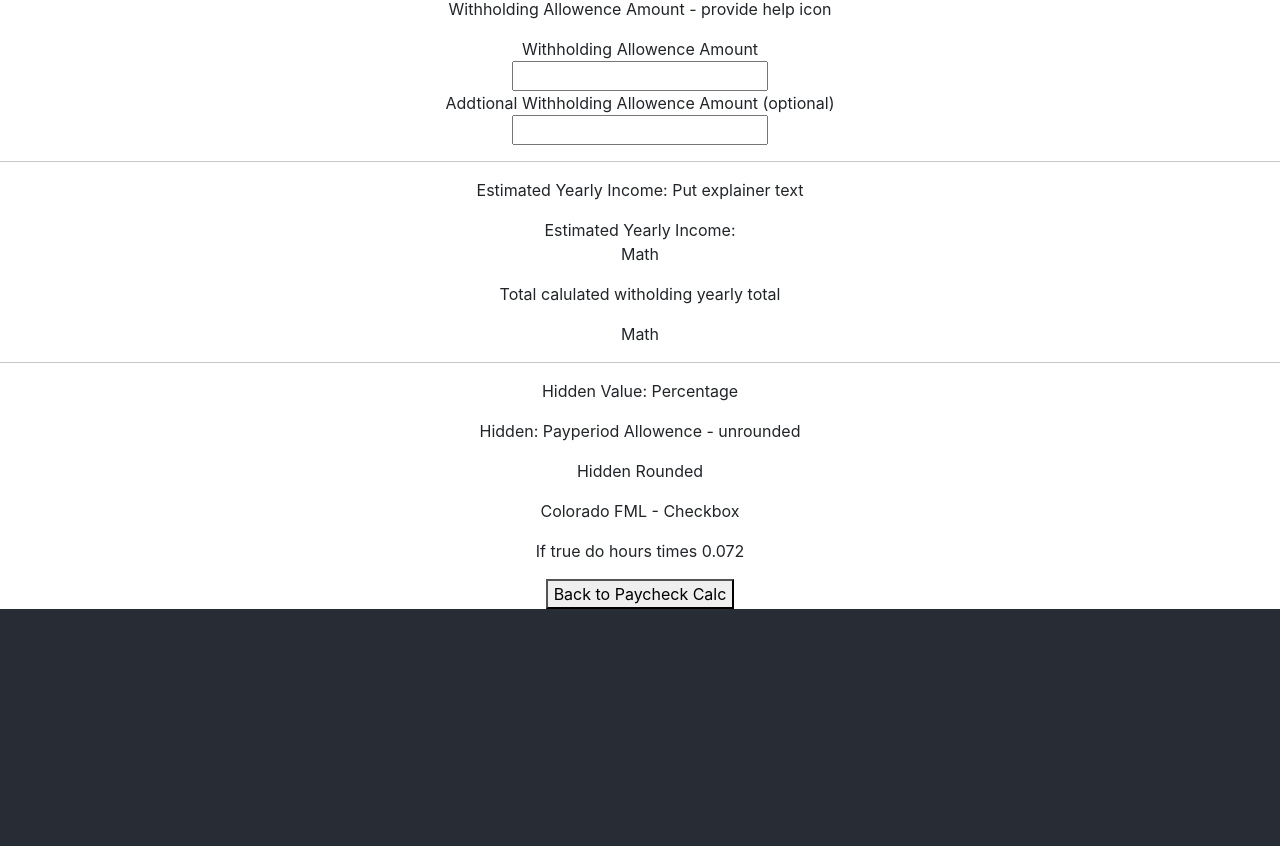
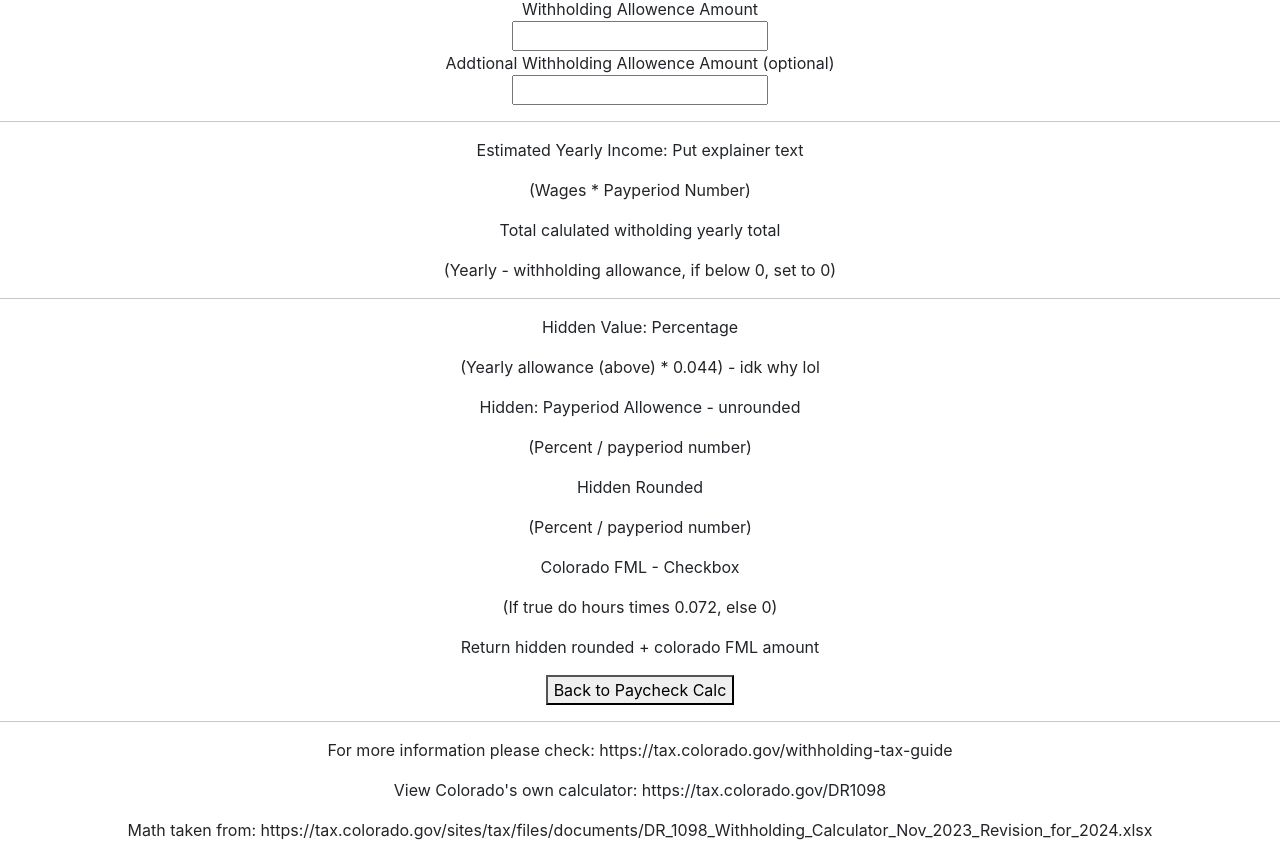
Before and after one commit to Jimby3/CS-3110-mobile-web, a React (Create React App) app: page /paycheck-config in a window 1280 px wide. Shown: the part 234-1080 px from the top of the page. Built offline with nearby package versions, Linux system fonts and the light colour scheme; no server answers; the HTML template or start-up script is replaced by a standard one.

Commit message:
Added links to Live Colorado Links

```diff
--- a/src/pages/paycheck-pages/PaycheckConfig.jsx
+++ b/src/pages/paycheck-pages/PaycheckConfig.jsx
@@ -29,8 +29,6 @@ const PaycheckConfig = () => {
     return (
         <div>
             <Navbar></Navbar>
-
-            <p>Math</p>
             <form>
                 <label for="payInput">Hourly Rate</label><br></br>
                 <input type="number" id="payInput" name="payInput"></input><br></br>
@@ -55,22 +53,29 @@ const PaycheckConfig = () => {
 
 
               <p>Estimated Yearly Income: Put explainer text</p>
-              <label for="addwithholdingInput">Estimated Yearly Income:</label><br></br>
-              <p>Math</p>
+              <p>(Wages * Payperiod Number)</p>
               <p>Total calulated witholding yearly total</p>
-              <p>Math</p>
+              <p>(Yearly - withholding allowance, if below 0, set to 0)</p>
               <hr></hr>
               <p>Hidden Value: Percentage</p>
+              <p>(Yearly allowance (above) * 0.044) - idk why lol</p>
               <p>Hidden: Payperiod Allowence - unrounded</p>
+              <p>(Percent / payperiod number)</p>
               <p>Hidden Rounded</p>
+              <p>(Percent / payperiod number)</p>
               <p>Colorado FML - Checkbox</p>
-              <p>If true do hours times 0.072</p>
+              <p>(If true do hours times 0.072, else 0)</p>
+
+              <p>Return hidden rounded + colorado FML amount</p>
 
             </form>
             <Link to="../paycheck">
                 <button>Back to Paycheck Calc</button>
               </Link>
-
+            <hr></hr>
+            <p>For more information please check: https://tax.colorado.gov/withholding-tax-guide</p>
+            <p>View Colorado's own calculator: https://tax.colorado.gov/DR1098 </p>
+            <p>Math taken from: https://tax.colorado.gov/sites/tax/files/documents/DR_1098_Withholding_Calculator_Nov_2023_Revision_for_2024.xlsx</p>
         </div>
     );
 };
```
